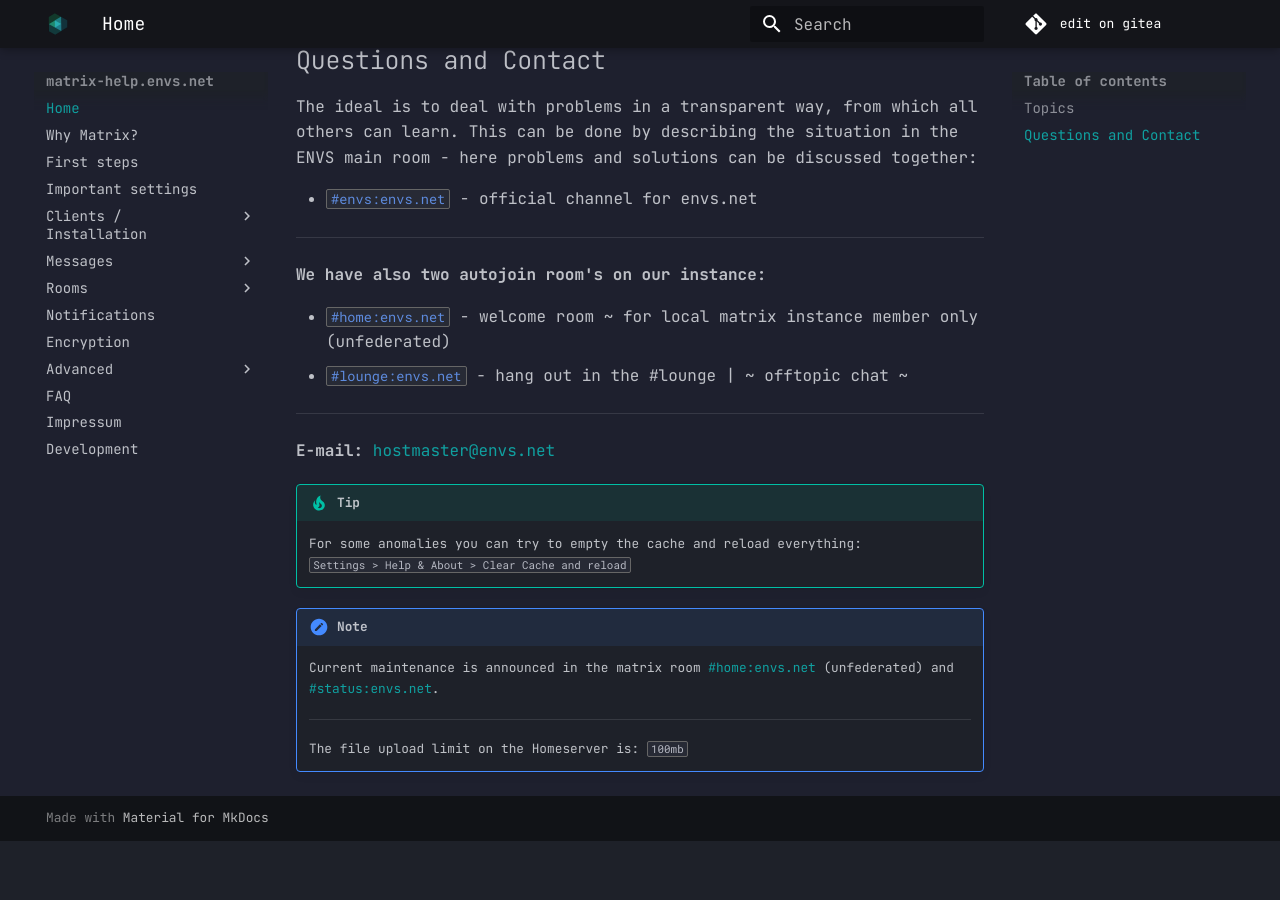
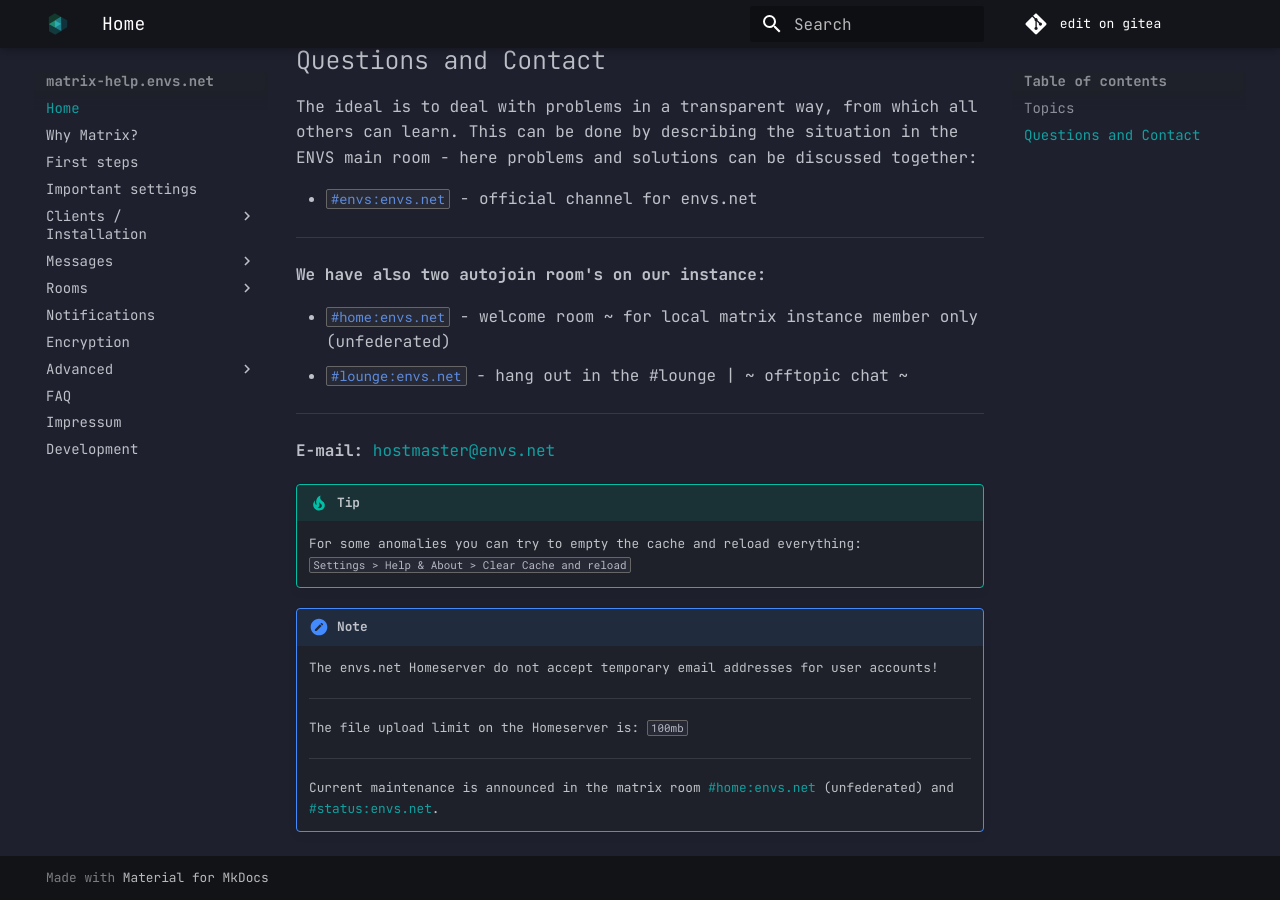
Before and after one commit to envs-net/matrix-doc, an MkDocs documentation site: the page built from docs/index.md, in a window 1280 px wide and 900 px high, scrolled down 1860 px. Built offline with MkDocs 1.6.1 and Material for MkDocs 9.7.7, drawn with Linux system fonts in a browser that asks for light colours; before the commit the page ends 2701 px from its top, so only the background shows below that.

Commit message:
add note to temporary email addresses

```diff
--- a/docs/index.md
+++ b/docs/index.md
@@ -72,6 +72,8 @@ The ideal is to deal with problems in a transparent way, from which all others c
     `Settings > Help & About > Clear Cache and reload`
 
 !!! note
-    Current maintenance is announced in the matrix room [#home:envs.net](https://matrix.to/#/#home:envs.net) (unfederated) and [#status:envs.net](https://matrix.to/#/#status:envs.net).
+    The envs.net Homeserver do not accept temporary email addresses for user accounts!
     ___
     The file upload limit on the Homeserver is: `100mb`
+    ___
+    Current maintenance is announced in the matrix room [#home:envs.net](https://matrix.to/#/#home:envs.net) (unfederated) and [#status:envs.net](https://matrix.to/#/#status:envs.net).
```
